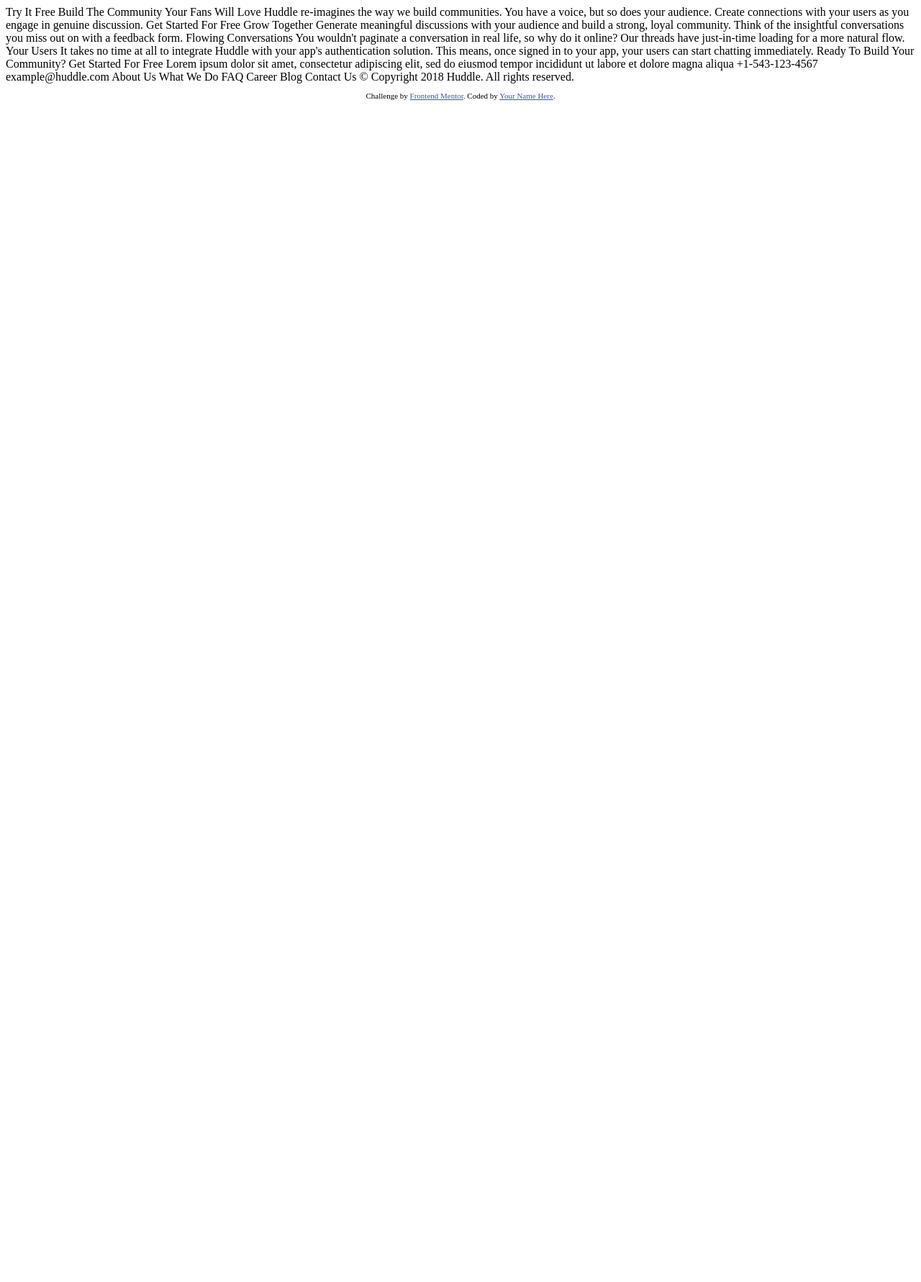
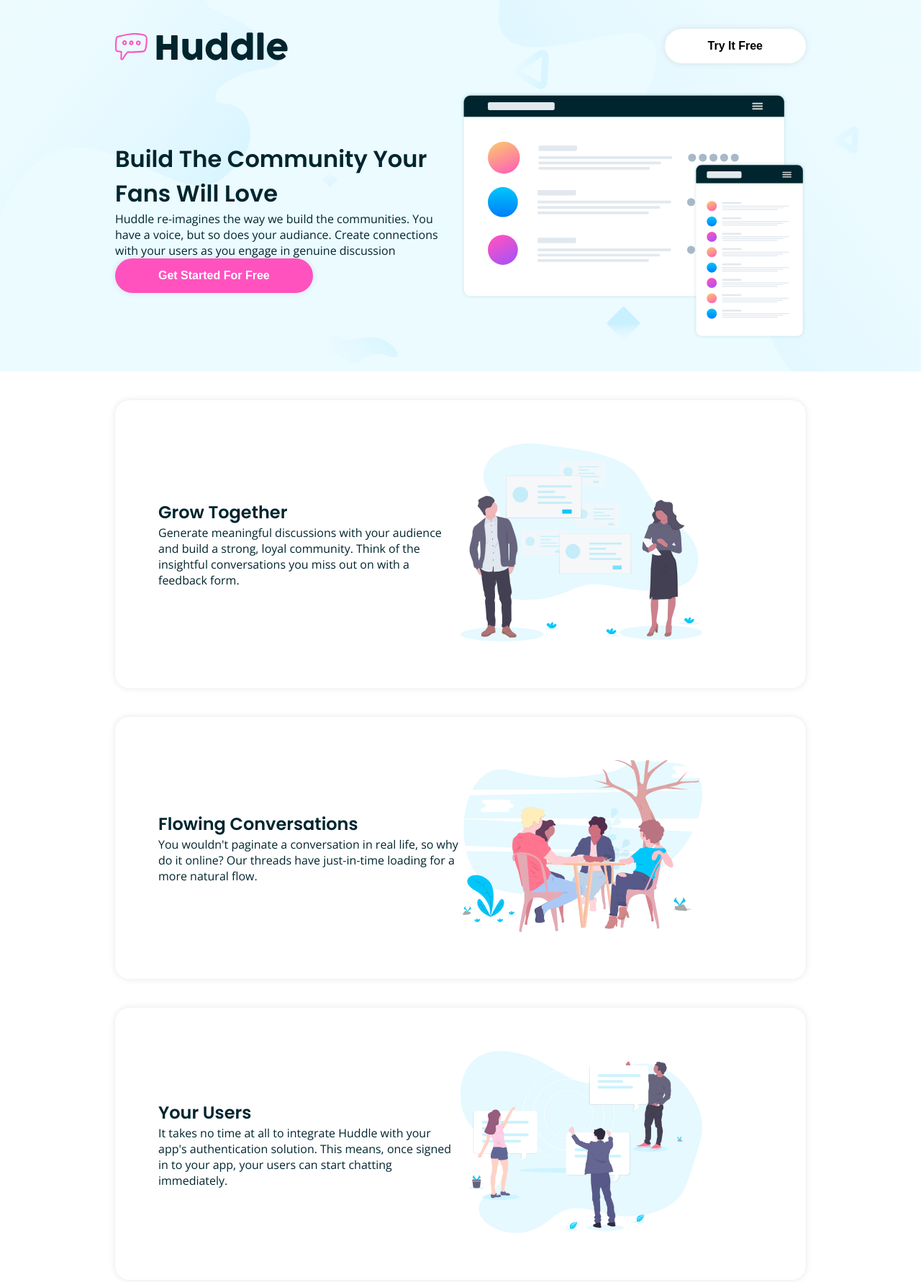
Before and after one commit to letrung02082000/front-end-mentor-challenge, a plain HTML site: page index.html in a window 1280 px wide. Shown: the top 1781 px of the page at 72% size. Before the commit the page ends 800 px from the top, so only its background shows below. Drawn offline with nearby package versions, Linux system fonts and the light colour scheme.

Commit message:
add style

```diff
--- /dev/null
+++ b/css/styles.css
@@ -0,0 +1,121 @@
+@import url('https://fonts.googleapis.com/css2?family=Open+Sans:wght@400;700&family=Poppins:wght@600&display=swap');
+
+/* General styles */
+
+html {
+  font-size: 62.5%;
+}
+
+*,
+*::before,
+*::after {
+  box-sizing: border-box;
+  padding: 0;
+  margin: 0;
+}
+
+.clearfix::after {
+  content: '';
+  display: table;
+  clear: both;
+}
+
+body {
+  color: hsl(192, 100%, 9%);
+  font-family: 'Open Sans', sans-serif;
+  font-size: 1.6rem;
+}
+
+h1,
+h2 {
+  font-family: 'Poppins', sans-serif;
+}
+
+img {
+  max-width: 100%;
+}
+
+.btn {
+  border-radius: 5rem;
+  background-color: #fff;
+  font-size: 1.6rem;
+  font-weight: 700;
+  box-shadow: 0 0 1rem rgba(0, 0, 0, 0.1);
+  cursor: pointer;
+  border: none;
+  padding: 1.5rem 6rem;
+}
+
+.btn-primary {
+  background-color: hsl(322, 100%, 66%);
+  color: #fff;
+}
+
+.container {
+  padding: 0 2rem;
+  margin: 0 auto;
+  width: 100rem;
+  max-width: 100%;
+}
+
+.center {
+  text-align: center;
+}
+
+.flex {
+  display: flex;
+  align-items: center;
+}
+
+.flex > div {
+  flex: 1;
+}
+
+header {
+  background-image: url('../images/bg-hero-desktop.svg');
+  background-size: cover;
+  background-position: center center;
+  background-color: hsl(193, 100%, 96%);
+  padding: 4rem 0;
+  /* height: 100vh; */
+}
+
+nav {
+  align-items: center;
+  justify-content: space-between;
+  margin-bottom: 4rem;
+}
+
+.box {
+  background-color: #fff;
+  border-radius: 2rem;
+  box-shadow: 0 0 1rem rgba(0, 0, 0, 0.1);
+  margin: 4rem 0;
+  padding: 6rem;
+}
+
+.box img {
+  width: 80%;
+}
+
+.small-box {
+  display: inline-block;
+  margin-bottom: -50%;
+  position: relative;
+  z-index: 1;
+}
+
+footer {
+  background-color: hsl(192, 100%, 9%);
+  color: #fff;
+  padding: 18rem 0 6rem;
+}
+
+footer ul {
+  padding: 0;
+  list-style: none;
+}
+
+footer ul li {
+  margin-bottom: 2rem;
+}
--- a/index.html
+++ b/index.html
@@ -1,70 +1,157 @@
 <!DOCTYPE html>
 <html lang="en">
-<head>
-  <meta charset="UTF-8">
-  <meta name="viewport" content="width=device-width, initial-scale=1.0"> <!-- displays site properly based on user's device -->
+  <head>
+    <meta charset="UTF-8" />
+    <meta name="viewport" content="width=device-width, initial-scale=1.0" />
+    <!-- displays site properly based on user's device -->
 
-  <link rel="icon" type="image/png" sizes="32x32" href="./images/favicon-32x32.png">
+    <link
+      rel="icon"
+      type="image/png"
+      sizes="32x32"
+      href="./images/favicon-32x32.png"
+    />
 
-  <title>Frontend Mentor | Huddle landing page with alternating feature blocks</title>
+    <link rel="stylesheet" href="./css/styles.css" />
 
-  <!-- Feel free to remove these styles or customise in your own stylesheet 👍 -->
-  <style>
-    .attribution { font-size: 11px; text-align: center; }
-    .attribution a { color: hsl(228, 45%, 44%); }
-  </style>
-</head>
-<body>
+    <title>
+      Frontend Mentor | Huddle landing page with alternating feature blocks
+    </title>
 
-  Try It Free
+    <script
+      src="https://kit.fontawesome.com/472d68ec04.js"
+      crossorigin="anonymous"
+    ></script>
+  </head>
+  <body>
+    <header>
+      <div class="container">
+        <nav class="flex">
+          <img class="logo" src="./images/logo.svg" alt="logo" />
+          <button class="btn">Try It Free</button>
+        </nav>
+        <div class="flex">
+          <div>
+            <h1>Build The Community Your Fans Will Love</h1>
+            <p>
+              Huddle re-imagines the way we build the communities. You have a
+              voice, but so does your audiance. Create connections with your
+              users as you engage in genuine discussion
+            </p>
+            <button class="btn btn-primary">Get Started For Free</button>
+          </div>
+          <div>
+            <img src="./images/illustration-mockups.svg" alt="mockups" />
+          </div>
+        </div>
+      </div>
+    </header>
 
-  Build The Community Your Fans Will Love
+    <main>
+      <div class="container">
+        <div class="box flex">
+          <div>
+            <h2>Grow Together</h2>
+            <p>
+              Generate meaningful discussions with your audience and build a
+              strong, loyal community. Think of the insightful conversations you
+              miss out on with a feedback form.
+            </p>
+          </div>
+          <div>
+            <img
+              src="./images/illustration-grow-together.svg"
+              alt="grow-together"
+            />
+          </div>
+        </div>
+        <div class="box flex">
+          <div>
+            <h2>Flowing Conversations</h2>
+            <p>
+              You wouldn't paginate a conversation in real life, so why do it
+              online? Our threads have just-in-time loading for a more natural
+              flow.
+            </p>
+          </div>
+          <div>
+            <img
+              src="./images/illustration-flowing-conversation.svg"
+              alt="flowing-conversation"
+            />
+          </div>
+        </div>
+        <div class="box flex">
+          <div>
+            <h2>Your Users</h2>
+            <p>
+              It takes no time at all to integrate Huddle with your app's
+              authentication solution. This means, once signed in to your app,
+              your users can start chatting immediately.
+            </p>
+          </div>
+          <div>
+            <img src="./images/illustration-your-users.svg" alt="your-users" />
+          </div>
+        </div>
+      </div>
+    </main>
 
-  Huddle re-imagines the way we build communities. You have a voice, but so does your audience.
-  Create connections with your users as you engage in genuine discussion.
+    <div class="container center">
+      <div class="box small-box">
+        <h2>Ready To Build Your Community?</h2>
+        <button class="btn btn-primary btn-big">Get Started For Free</button>
+      </div>
+    </div>
 
-  Get Started For Free
-
-  Grow Together
-
-  Generate meaningful discussions with your audience and build a strong, loyal community.
-  Think of the insightful conversations you miss out on with a feedback form.
-
-  Flowing Conversations
-
-  You wouldn't paginate a conversation in real life, so why do it online? Our threads
-  have just-in-time loading for a more natural flow.
-
-  Your Users
-
-  It takes no time at all to integrate Huddle with your app's authentication solution.
-  This means, once signed in to your app, your users can start chatting immediately.
-
-  Ready To Build Your Community?
-
-  Get Started For Free
-
-  Lorem ipsum dolor sit amet, consectetur adipiscing elit, sed do eiusmod tempor
-  incididunt ut labore et dolore magna aliqua
-
-  +1-543-123-4567
-  example@huddle.com
-
-  About Us
-  What We Do
-  FAQ
-
-  Career
-  Blog
-  Contact Us
-
-  &copy; Copyright 2018 Huddle. All rights reserved.
-
-  <footer>
-    <p class="attribution">
-      Challenge by <a href="https://www.frontendmentor.io?ref=challenge" target="_blank">Frontend Mentor</a>.
-      Coded by <a href="#">Your Name Here</a>.
-    </p>
-  </footer>
-</body>
+    <footer>
+      <div class="container">
+        <img src="./images/logo.svg" alt="logo" />
+        <div class="flex align-start">
+          <div>
+            <ul>
+              <li>
+                Lorem ipsum dolor sit amet, consectetur adipiscing elit, sed do
+                eiusmod tempor incididunt ut labore et dolore magna aliqua
+              </li>
+              <li>+1-543-123-4567</li>
+              <li>example@huddle.com</li>
+            </ul>
+          </div>
+          <div>
+            <ul>
+              <li>About Us</li>
+              <li>What We Do</li>
+              <li>FAQ</li>
+            </ul>
+          </div>
+          <div>
+            <ul>
+              <li>Career</li>
+              <li>Blog</li>
+              <li>Contact Us</li>
+            </ul>
+          </div>
+          <div>
+            <ul>
+              <li>
+                <a href="#"
+                  ><i class="fa fa-facebook" aria-hidden="true"></i
+                ></a>
+              </li>
+              <li>
+                <a href="#"><i class="fa fa-twitter" aria-hidden="true"></i></a>
+              </li>
+              <li>
+                <a href="#"
+                  ><i class="fa fa-instagram" aria-hidden="true"></i
+                ></a>
+              </li>
+            </ul>
+          </div>
+        </div>
+      </div>
+      <p>&copy; Copyright 2018 Huddle. All rights reserved.</p>
+    </footer>
+  </body>
 </html>
```
